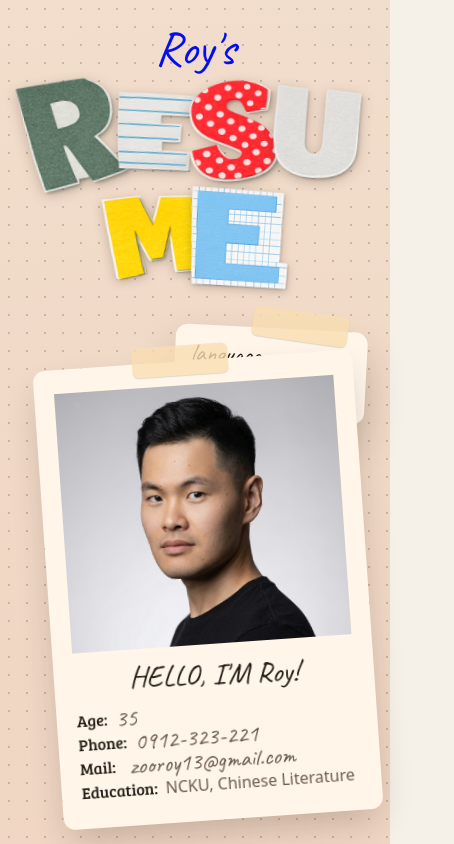
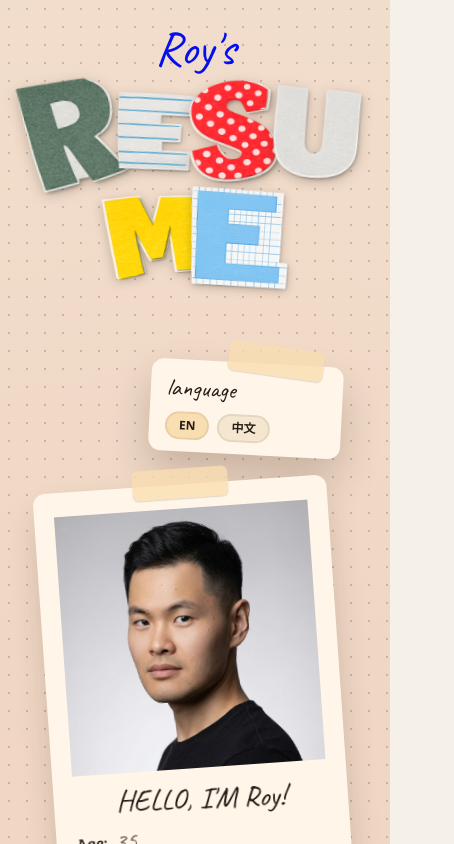
Before and after one commit to zooroy/roy-resume, a Next.js app: page / in a window 390 px wide. Shown: the top 844 px of the page, 454 px wide, since content can reach past the window. Built offline with nearby package versions, Linux system fonts and the light colour scheme.

Commit message:
fix(responsive): 修正手機版卡片與開場動畫排版

```diff
--- a/app/globals.css
+++ b/app/globals.css
@@ -24,11 +24,16 @@
 body {
   background: var(--background);
   color: var(--foreground);
+  overflow-x: hidden;
   font-family:
     var(--font-sans),
     system-ui,
     -apple-system,
     sans-serif;
+}
+
+html {
+  overflow-x: hidden;
 }
 
 /* Caveat 手寫體 - 英文 */
--- a/app/page.tsx
+++ b/app/page.tsx
@@ -107,7 +107,7 @@ export default function Home() {
             animate={{ opacity: [1, 1, 0] }}
             transition={{ duration: 1.6, ease: 'easeInOut' }}
           >
-            <motion.div className="fixed top-1/2 left-1/2 flex -translate-x-1/2 -translate-y-1/2 flex-row items-center justify-center gap-1">
+            <motion.div className="fixed top-1/2 left-1/2 flex w-[calc(100vw-3rem)] -translate-x-1/2 -translate-y-1/2 flex-row flex-wrap items-center justify-center gap-1 sm:w-auto sm:flex-nowrap">
               <p className="handwriting absolute -top-20 text-5xl text-(--blue)">
                 Roy&apos;s
               </p>
@@ -189,7 +189,7 @@ export default function Home() {
 
           <section className="relative px-6 py-8 sm:px-10">
             {/* language switcher */}
-            <div className="absolute top-0 right-0 z-1 rotate-3">
+            <div className="relative z-1 mb-8 flex justify-end rotate-3 sm:absolute sm:top-0 sm:right-0 sm:mb-0 sm:block">
               <motion.div
                 className="relative w-48 paper-card px-4 py-3 text-left"
               >
@@ -220,7 +220,7 @@ export default function Home() {
 
             <div className="flex flex-col md:flex-row gap-10">
               {/* photo */}
-              <div className="shrink-0 w-[320px]">
+              <div className="w-full max-w-[320px] shrink-0 self-center md:w-[320px]">
                 <div className="relative">
                   <DraggableCard
                     effects="none"
```
